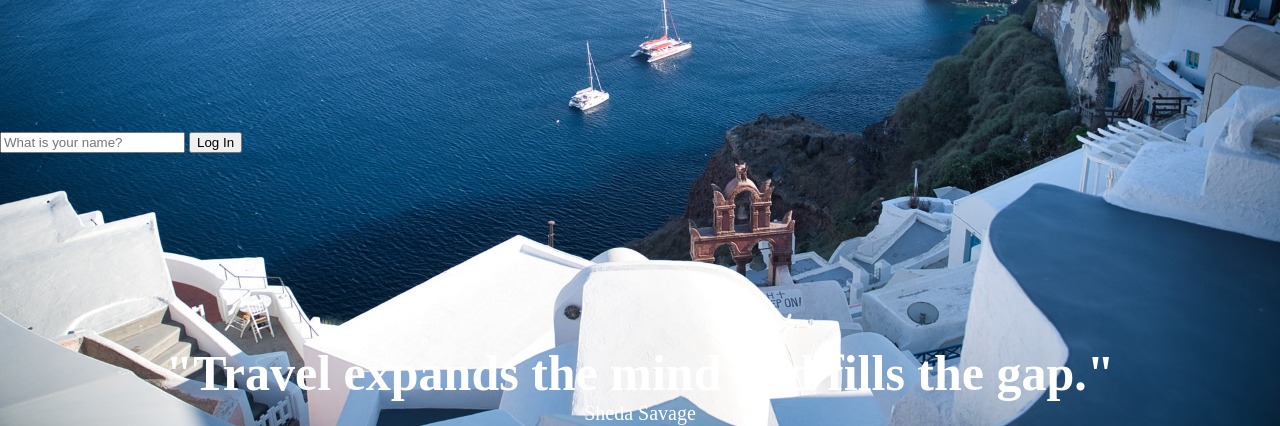
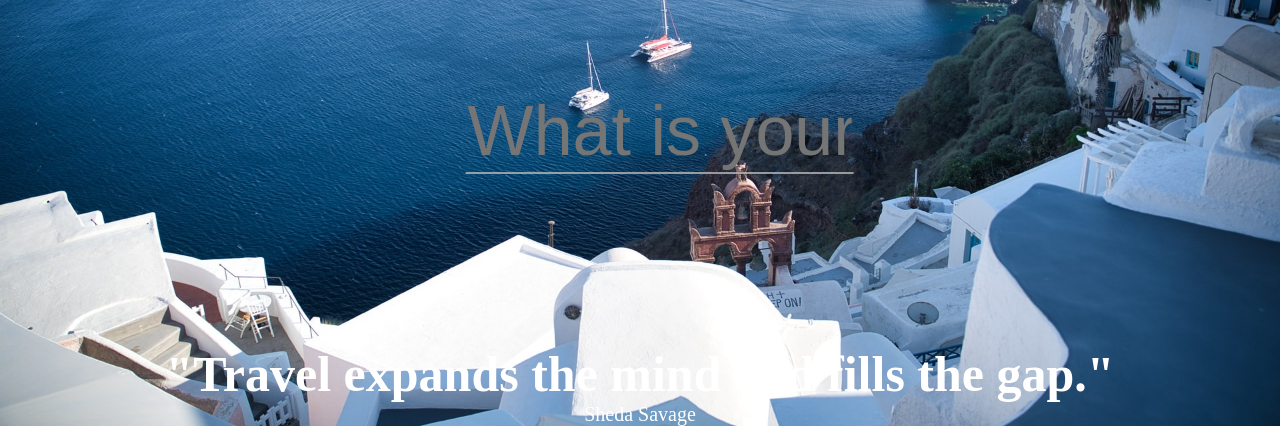
Before and after one commit to kusafe/kusafe.github.io, a plain HTML site: page index.html in a window 1280 px wide. Shown: the part 374-800 px from the top of the page. Drawn offline with Linux system fonts and the light colour scheme.

Commit message:
수정
수정

```diff
--- a/css/style.css
+++ b/css/style.css
@@ -55,18 +55,6 @@ body {
   font-size: 120px;
 }
 
-.greeting {
-  width: 100%;
-  height: 300px;
-  flex: 1;
-  display: flex;
-  flex-direction: column;
-  justify-content: center;
-  align-content: center;
-  flex-wrap: wrap;
-  font-size: 80px;
-}
-
 .quote {
   width: 100%;
   height: 100px;
@@ -105,10 +93,47 @@ body {
   padding-top: 40px;
   border-radius: 10px;
 }
+
+#login-form {
+  flex: 1;
+  width: 100%;
+  height: 100%;
+}
+
+#login-form input {
+  width: 30%;
+  background-color: rgba(0, 0, 0, 0);
+  font-size: 70px;
+  border: none;
+  border-bottom: 2px solid rgba(183, 183, 183, 0.8);
+  color: white;
+  transform: translate(120%, -50%);
+}
+
+#login-form input:focus {
+  outline: none;
+  border-color: white;
+  border-width: 3px;
+  transition: border-color 0.5s ease-in-out;
+}
+
+.greeting {
+  width: 100%;
+  height: 300px;
+  flex: 1;
+  display: flex;
+  flex-direction: column;
+  justify-content: center;
+  align-content: center;
+  flex-wrap: wrap;
+  font-size: 80px;
+}
+
 #todo-form {
   position: relative;
   margin-bottom: 15px;
 }
+
 #todo-form input {
   font-size: 15px;
   color: white;
@@ -125,6 +150,7 @@ body {
 #todo-form input::placeholder {
   color: white;
 }
+
 #todo-form input:focus {
   outline: none;
 }
--- a/index.html
+++ b/index.html
@@ -23,7 +23,6 @@
             type="text"
             placeholder="What is your name?"
           />
-          <input type="submit" value="Log In" />
         </form>
         <h1 class="hidden greeting"></h1>
 
```
